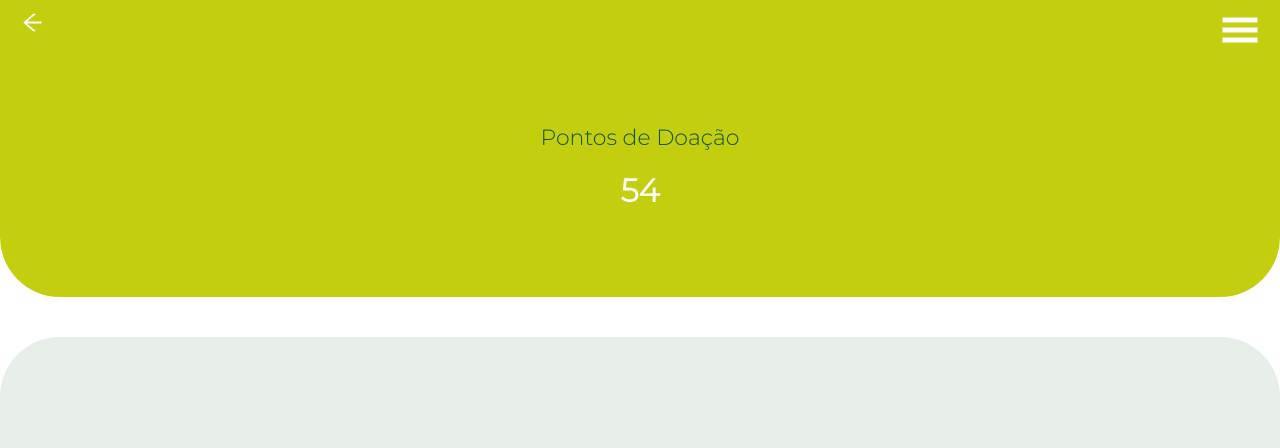
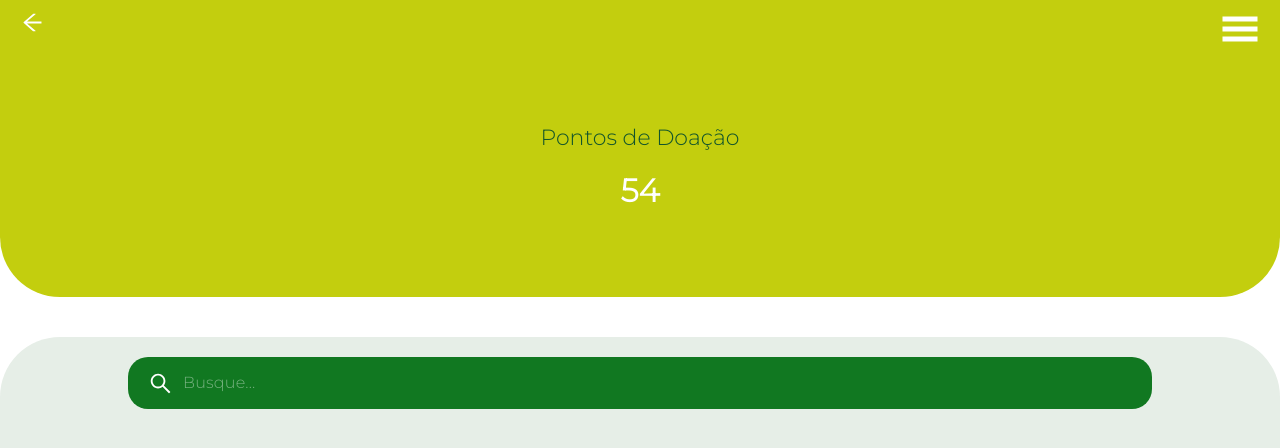
Before and after one commit to jvenus99/gree-tree-app, a React (Create React App) app: page /pontosDoacao in a window 1280 px wide. Shown: the top 448 px of the page. Built offline with nearby package versions, Linux system fonts and the light colour scheme.

Commit message:
feat: :sparkles: Componente Menu, Compoenente Search e tela de meus eventos e ponto doacao

```diff
--- a/src/components/ComponentList/styles.js
+++ b/src/components/ComponentList/styles.js
@@ -5,10 +5,14 @@ export const ComponentListContainer = styled.div`
   height: 5vh;
   display: flex;
   margin-top: 20px;
-  margin-bottom: 20px;
+  margin-bottom: 30px;
   @media (min-width: 768px) {
     padding: 40px;
     border-radius: 20px;
+    &:hover {
+      cursor: pointer;
+      background-color: rgba(17, 120, 33, 0.1);
+    }
   }
   background-color: transparent;
   flex: row;
@@ -27,10 +31,6 @@ export const ComponentListContainer = styled.div`
   & > svg {
     margin-right: 5px;
   }
-  &:hover {
-    cursor: pointer;
-    background-color: rgba(17, 120, 33, 0.1);
-  }
 `;
 
 export const ContentList = styled.div`
--- a/src/components/Header/index.js
+++ b/src/components/Header/index.js
@@ -3,23 +3,35 @@ import { AiOutlineArrowLeft } from 'react-icons/ai';
 import { GiHamburgerMenu } from 'react-icons/gi';
 import { BiUserCircle } from 'react-icons/bi';
 import { useLocation } from 'react-router-dom';
+import { MenuButton } from '../../style/styles';
+import { Menu } from '../Menu';
+import { useState } from 'react';
 
 export const Header = () => {
   const location = useLocation();
+  const [openMenu, setOpenMenu] = useState(false);
   return (
     <>
       {!(
         location.pathname === '/login' || location.pathname === '/cadastro'
       ) && (
+        <>
           <HeaderContent>
-          {console.log(location.pathname)}
             {location.pathname !== '/' && location.pathname !== '/home' ? (
               <AiOutlineArrowLeft size={25} style={{ color: 'white' }} />
             ) : (
               <BiUserCircle size={40} style={{ color: 'white' }} />
             )}
-          <GiHamburgerMenu size={40} style={{ color: 'white' }} />
+            <MenuButton>
+              <GiHamburgerMenu
+                onClick={() => setOpenMenu(true)}
+                size={40}
+                style={{ color: 'white' }}
+              />
+            </MenuButton>
           </HeaderContent>
+          {openMenu && <Menu setOpen={setOpenMenu} open={openMenu} />}
+        </>
       )}
     </>
   );
--- /dev/null
+++ b/src/components/Menu/index.js
@@ -0,0 +1,49 @@
+import { Link, useLocation } from 'react-router-dom';
+import { MenuButton } from '../../style/styles';
+import { MenuContainer, MenuContent, MenuItemStyle } from './styles';
+import { IoMdClose } from 'react-icons/io';
+
+export const Menu = ({ setOpen, open }) => {
+  const location = useLocation();
+
+  return (
+    <MenuContainer open={open}>
+      <MenuButton>
+        <IoMdClose
+          onClick={() => setOpen(false)}
+          size={40}
+          style={{ color: '#117821' }}
+        />
+      </MenuButton>
+      <MenuContent>
+        <MenuItemStyle
+          selected={location.pathname === '/'}
+          onClick={() => setOpen(false)}
+        >
+          <Link to='/'>Home</Link>
+        </MenuItemStyle>
+        <MenuItemStyle
+          selected={location.pathname === '/profile'}
+          onClick={() => setOpen(false)}
+        >
+          <Link to='/profile'>Perfil</Link>
+        </MenuItemStyle>
+        <MenuItemStyle
+          selected={location.pathname === '/pontosDoacao'}
+          onClick={() => setOpen(false)}
+        >
+          <Link to='/pontosDoacao'>
+            Buscar pontos <br />
+            de doação
+          </Link>
+        </MenuItemStyle>
+        <MenuItemStyle
+          selected={location.pathname === '/myEvents'}
+          onClick={() => setOpen(false)}
+        >
+          <Link to='/myEvents'>Meus Eventos</Link>
+        </MenuItemStyle>
+      </MenuContent>
+    </MenuContainer>
+  );
+};
--- /dev/null
+++ b/src/components/Menu/styles.js
@@ -0,0 +1,44 @@
+import styled from 'styled-components';
+import { MenuItem } from '@mui/material';
+
+export const MenuContainer = styled.div`
+  position: absolute;
+  top: 0;
+  right: 0;
+  background-color: #fff;
+  z-index: 999;
+  width: ${(open) => (open ? '70%' : 0)};
+  @media (min-width: 768px) {
+    width: 30%;
+  }
+  height: 100vh;
+  border-radius: 20px 0px 0px 20px;
+  box-shadow: 0px 0px 10px rgba(0, 0, 0, 0.5);
+  span {
+    float: left;
+    margin: 20px;
+  }
+  transition: width 1.5s ease;
+`;
+
+export const MenuContent = styled.div`
+  display: flex;
+  flex-direction: column;
+  align-items: end;
+  margin: 20px;
+  padding-top: 35px;
+  li {
+    border-radius: 13px;
+  }
+`;
+
+export const MenuItemStyle = styled(MenuItem)`
+  a {
+    text-align: right;
+    color: #117821;
+    font-size: 18px;
+    @media (min-width: 768px) {
+      font-size: 24px;
+    }
+  }
+`;
--- /dev/null
+++ b/src/components/Search/index.js
@@ -0,0 +1,22 @@
+import { Input, SearchContainer } from './styles';
+import { AiOutlineSearch } from 'react-icons/ai';
+
+export const SearchBar = () => {
+  return (
+    <>
+      <SearchContainer>
+        <AiOutlineSearch
+          size={25}
+          style={{ color: 'white', margin: '0 10px' }}
+        />
+        <Input
+          placeholder='Busque...'
+          variant={'standard'}
+          InputProps={{
+            disableUnderline: true,
+          }}
+        />
+      </SearchContainer>
+    </>
+  );
+};
--- /dev/null
+++ b/src/components/Search/styles.js
@@ -0,0 +1,22 @@
+import styled from 'styled-components';
+import { TextField } from '@mui/material';
+
+export const SearchContainer = styled.div`
+  display: flex;
+  flex-direction: row;
+  align-items: center;
+  align-self: center;
+  margin: 20px;
+  padding: 10px 10px;
+  border-radius: 20px;
+  background-color: #117821;
+  width: 80%;
+`;
+
+export const Input = styled(TextField)`
+  width: 80%;
+  input {
+    color: white;
+    background-color: transparent;
+  }
+`;
--- a/src/pages/Home/styles.js
+++ b/src/pages/Home/styles.js
@@ -34,23 +34,27 @@ export const ListEvents = styled.div`
   h1 {
     margin-left: 20px;
     margin-top: 20px;
+    margin-bottom: 10px;
     float: left;
   }
 `;
 
 export const ListNewLetter = styled.div`
+  margin-top: 15%;
   margin-bottom: 10px;
   height: 26vh;
   display: flex;
   flex-direction: column;
   @media (min-width: 768px) {
+    margin: 0 !important;
     height: 40vh;
     max-height: auto;
   }
   width: 100%;
   h1 {
     margin-left: 20px;
-    margin-top: 20px;
+    margin-top: 30px;
+    margin-bottom: 10px;
     float: left;
   }
 `;
--- a/src/pages/PontosDoacao/index.js
+++ b/src/pages/PontosDoacao/index.js
@@ -1,5 +1,6 @@
 import { Container, HeaderChildren, HeaderContainer } from '../../style/styles';
 import { ComponentList } from '../../components/ComponentList';
+import { SearchBar } from '../../components/Search';
 
 export const PontosDoacao = () => {
   return (
@@ -10,7 +11,9 @@ export const PontosDoacao = () => {
           <span>54</span>
         </HeaderChildren>
       </HeaderContainer>
-      <Container></Container>
+      <Container>
+        <SearchBar />
+      </Container>
     </>
   );
 };
--- a/src/pages/Profile/index.js
+++ b/src/pages/Profile/index.js
@@ -12,7 +12,7 @@ export const Profile = () => {
         <HeaderProfile>
           <h1>Perfil</h1>
           <div>
-            <FaUser size={70} />
+            <FaUser size={40} />
           </div>
           <span>Ana Calixto</span>
           <span>Cadastrada há 3 meses</span>
--- a/src/pages/Profile/styles.js
+++ b/src/pages/Profile/styles.js
@@ -28,6 +28,7 @@ export const ContainerProfile = styled.div`
   display: flex;
   flex-direction: column;
   width: 100%;
+  margin-top: 20px;
 
   @media (min-width: 768px) {
     width: 40%;
--- a/src/style/styles.js
+++ b/src/style/styles.js
@@ -43,3 +43,15 @@ export const PageAuth = styled.div`
   width: 100%;
   align-items: center;
 `;
+
+export const MenuButton = styled.span`
+  display: flex;
+  align-items: center;
+  float: right;
+  &:hover {
+    cursor: pointer;
+    background-color: rgba(17, 120, 33, 0.1);
+    padding: 10px;
+    border-radius: 50%;
+  }
+`;
```
Lines whose indentation alone changed are shown as unchanged.
